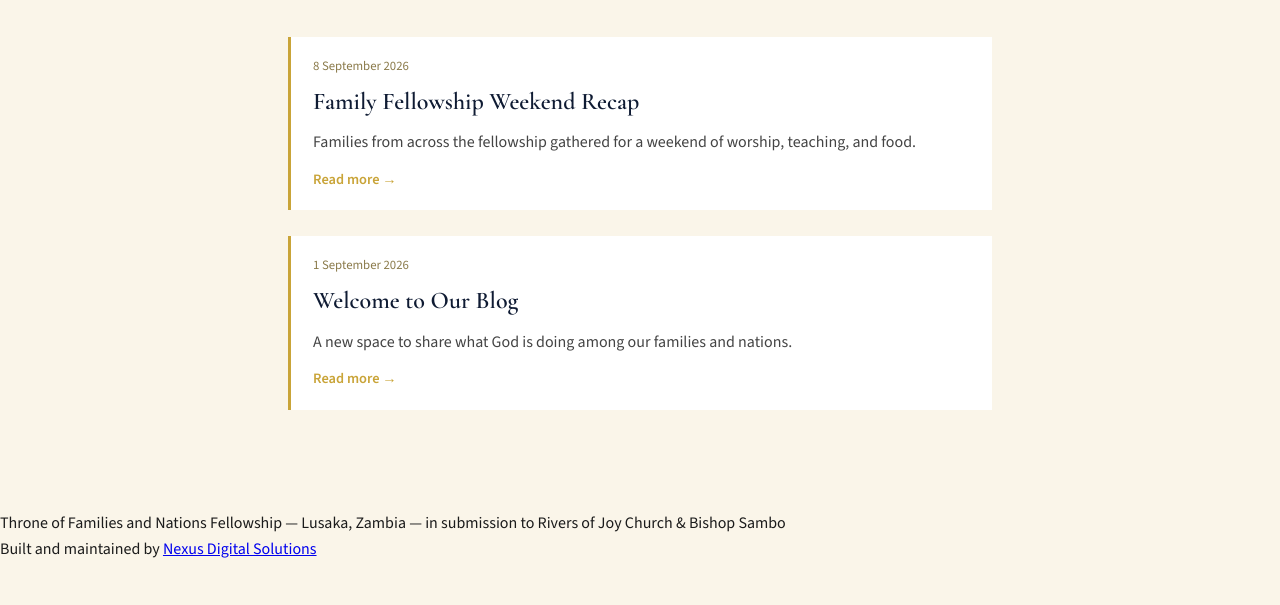
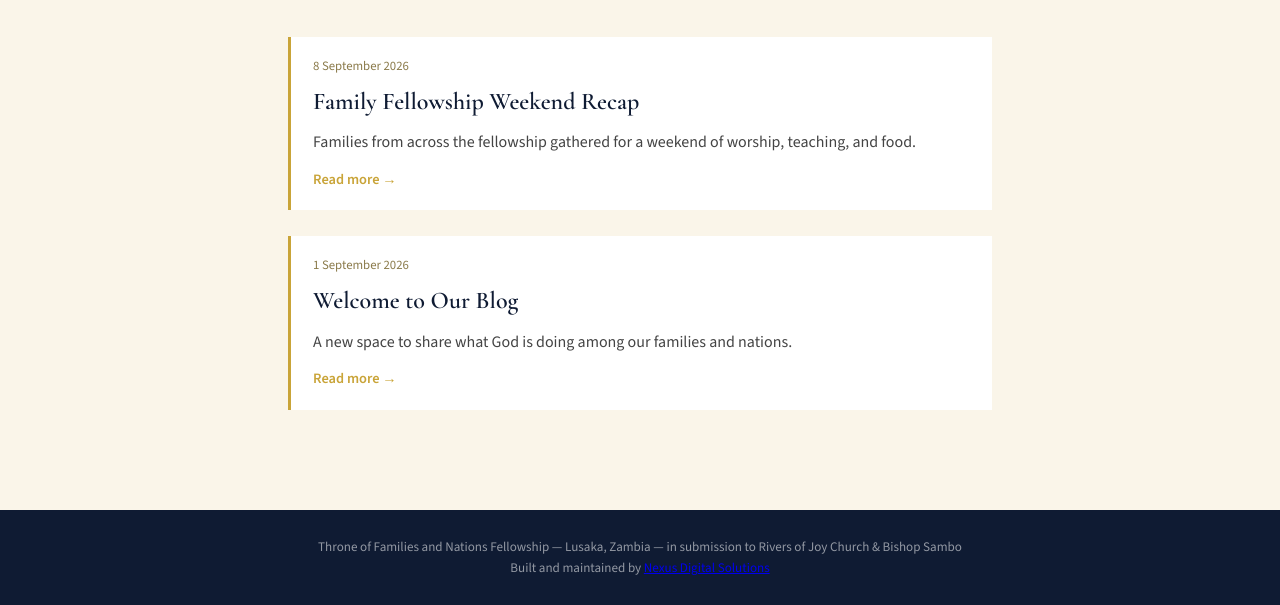
Before and after one commit to Nexus-Digital-Solutions-ZM/throne-fellowship-site, a website: page blog/index.html in a window 1280 px wide. Shown: the part 224-829 px from the top of the page. Before the commit the page ends 800 px from the top, so only its background shows below. Drawn offline with nearby package versions, Linux system fonts and the light colour scheme.

Commit message:
Update index.html

```diff
--- a/blog/index.html
+++ b/blog/index.html
@@ -35,7 +35,7 @@
   </div>
 </main>
 
-<footer>
+<footer class="blog-footer">
   Throne of Families and Nations Fellowship &mdash; Lusaka, Zambia &mdash; in submission to Rivers of Joy Church &amp; Bishop Sambo<br>
   Built and maintained by <a href="https://nexus-digital-solution.vercel.app" target="_blank" rel="noopener">Nexus Digital Solutions</a>
 </footer>
```
